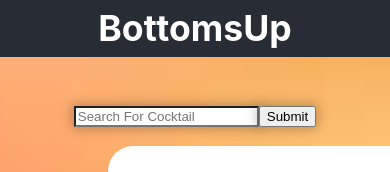
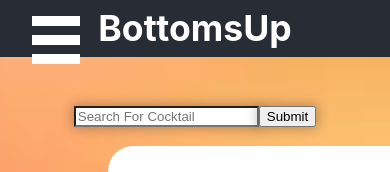
Before and after one commit to software-assignments-spring2021/project-setup-team-povedniki-attitude, a React (Create React App) app in the folder front-end/: page /searchpage in a window 390 px wide. Shown: the top 172 px of the page. Built offline with nearby package versions, Linux system fonts and the light colour scheme.

Commit message:
added hamburger menu to search page

```diff
--- a/front-end/src/Components/CocktailSearch/cocktail_search_page.js
+++ b/front-end/src/Components/CocktailSearch/cocktail_search_page.js
@@ -3,6 +3,7 @@ import React, { useState, useEffect } from 'react';
 import ReactDOM from 'react-dom';
 import Cocktail_Item from './Cocktail_Item'
 import {Link} from 'react-router-dom'
+import HamburgerMenu from '../HamburgerMenu/HamburgerMenu';
 
 //import axios from "axios";
 
@@ -33,6 +34,7 @@ function Cocktail_Search_Page(){
 ]
       return(
         <>
+         <HamburgerMenu></HamburgerMenu>
         <header className="App-header">
         <h1>BottomsUp</h1>
         </header>
```
Also changed, not shown: 1 other file (tests, documents, lock files or other folders).
